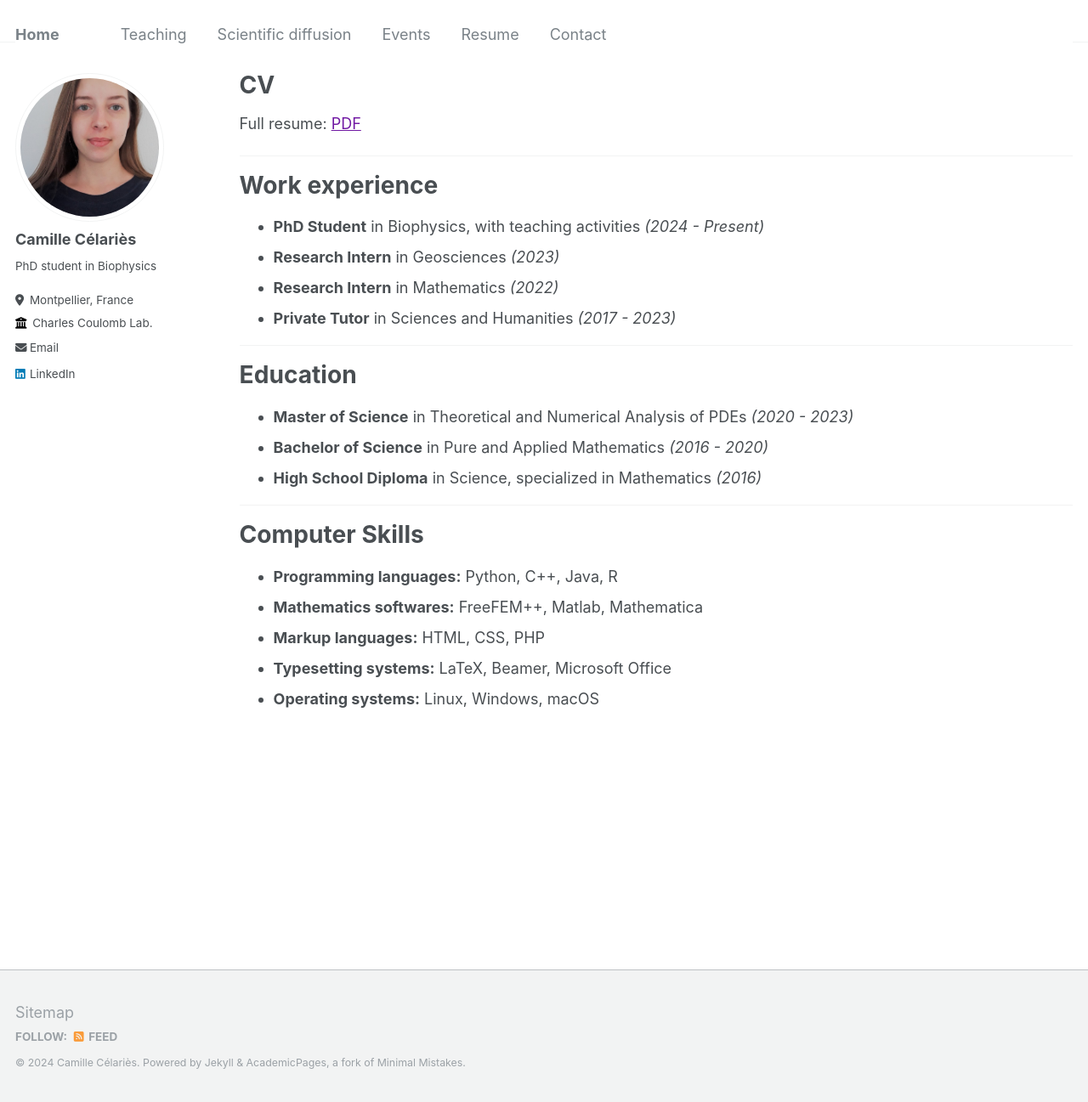
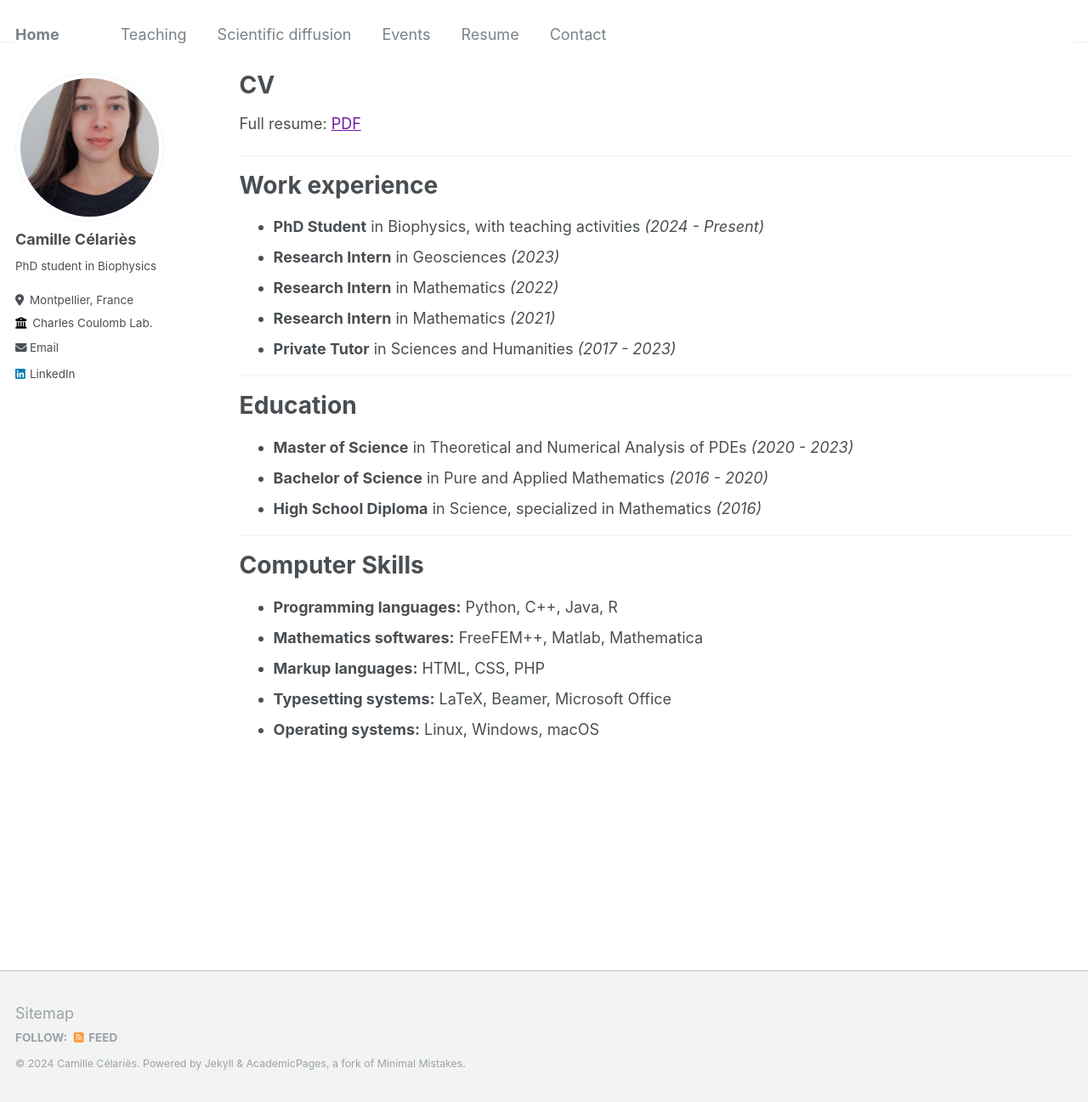
Before and after one commit to camillecelaries/camillecelaries.github.io, a Jekyll site: the page built from _pages/cv.md, in a window 1280 px wide and 1297 px high. Shown: the whole window at 85% size. Built offline with Jekyll 4.4.1, drawn with Linux system fonts in a browser that asks for light colours.

Commit message:
Update cv.md

```diff
--- a/_pages/cv.md
+++ b/_pages/cv.md
@@ -19,6 +19,7 @@ Work experience
 * <b>PhD Student</b> in Biophysics, with teaching activities <i>(2024 - Present)</i>
 * <b>Research Intern</b> in Geosciences <i>(2023)</i>
 * <b>Research Intern</b> in Mathematics <i>(2022)</i>
+* <b>Research Intern</b> in Mathematics <i>(2021)</i>
 * <b>Private Tutor</b> in Sciences and Humanities <i>(2017 - 2023)</i>
 
 ***
```
